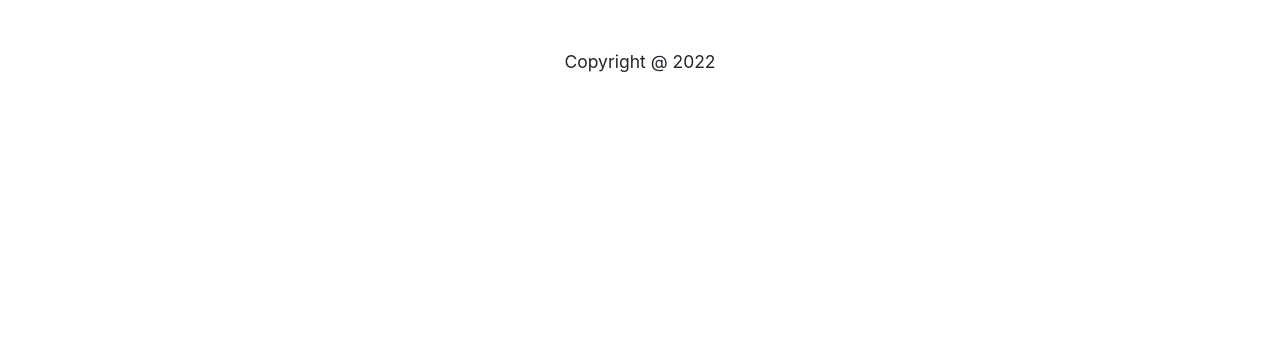
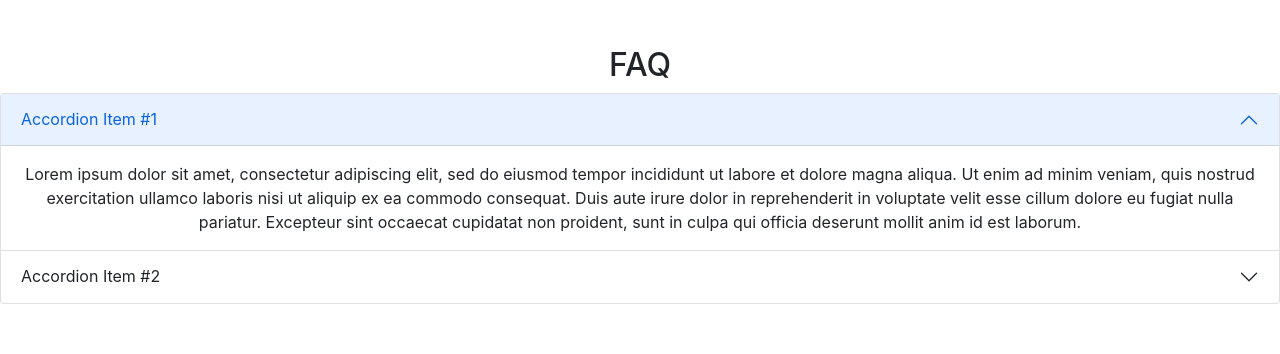
Before and after one commit to mdmehedihasan/the-tour-bees-site, a React (Create React App) app: page / in a window 1280 px wide. Shown: the part 1355-1709 px from the top of the page. Before the commit the page ends 1447 px from the top, so only its background shows below. Built offline with nearby package versions, Linux system fonts and the light colour scheme.

Commit message:
accrodion added

```diff
--- /dev/null
+++ b/src/Pages/Home/Home/FAQ/Faq.js
@@ -0,0 +1,38 @@
+import React from 'react';
+import { Accordion } from 'react-bootstrap';
+
+const Faq = () => {
+    return (
+        <div>
+            <h2 className="heading-title mt-5" id='services'>FAQ</h2>
+            <Accordion defaultActiveKey="0">
+                <Accordion.Item eventKey="0">
+                    <Accordion.Header>Accordion Item #1</Accordion.Header>
+                    <Accordion.Body>
+                        Lorem ipsum dolor sit amet, consectetur adipiscing elit, sed do eiusmod
+                        tempor incididunt ut labore et dolore magna aliqua. Ut enim ad minim
+                        veniam, quis nostrud exercitation ullamco laboris nisi ut aliquip ex ea
+                        commodo consequat. Duis aute irure dolor in reprehenderit in voluptate
+                        velit esse cillum dolore eu fugiat nulla pariatur. Excepteur sint occaecat
+                        cupidatat non proident, sunt in culpa qui officia deserunt mollit anim id
+                        est laborum.
+                    </Accordion.Body>
+                </Accordion.Item>
+                <Accordion.Item eventKey="1">
+                    <Accordion.Header>Accordion Item #2</Accordion.Header>
+                    <Accordion.Body>
+                        Lorem ipsum dolor sit amet, consectetur adipiscing elit, sed do eiusmod
+                        tempor incididunt ut labore et dolore magna aliqua. Ut enim ad minim
+                        veniam, quis nostrud exercitation ullamco laboris nisi ut aliquip ex ea
+                        commodo consequat. Duis aute irure dolor in reprehenderit in voluptate
+                        velit esse cillum dolore eu fugiat nulla pariatur. Excepteur sint occaecat
+                        cupidatat non proident, sunt in culpa qui officia deserunt mollit anim id
+                        est laborum.
+                    </Accordion.Body>
+                </Accordion.Item>
+            </Accordion>
+        </div>
+    );
+};
+
+export default Faq;
--- a/src/Pages/Home/Home/Home.js
+++ b/src/Pages/Home/Home/Home.js
@@ -1,5 +1,6 @@
 import React from 'react';
 import Banner from './Banner/Banner';
+import Faq from './FAQ/Faq';
 import Services from './Services/Services';
 
 const Home = () => {
@@ -7,6 +8,7 @@ const Home = () => {
         <div>
             <Banner></Banner>
             <Services></Services>
+            <Faq></Faq>
         </div>
     );
 };
```
